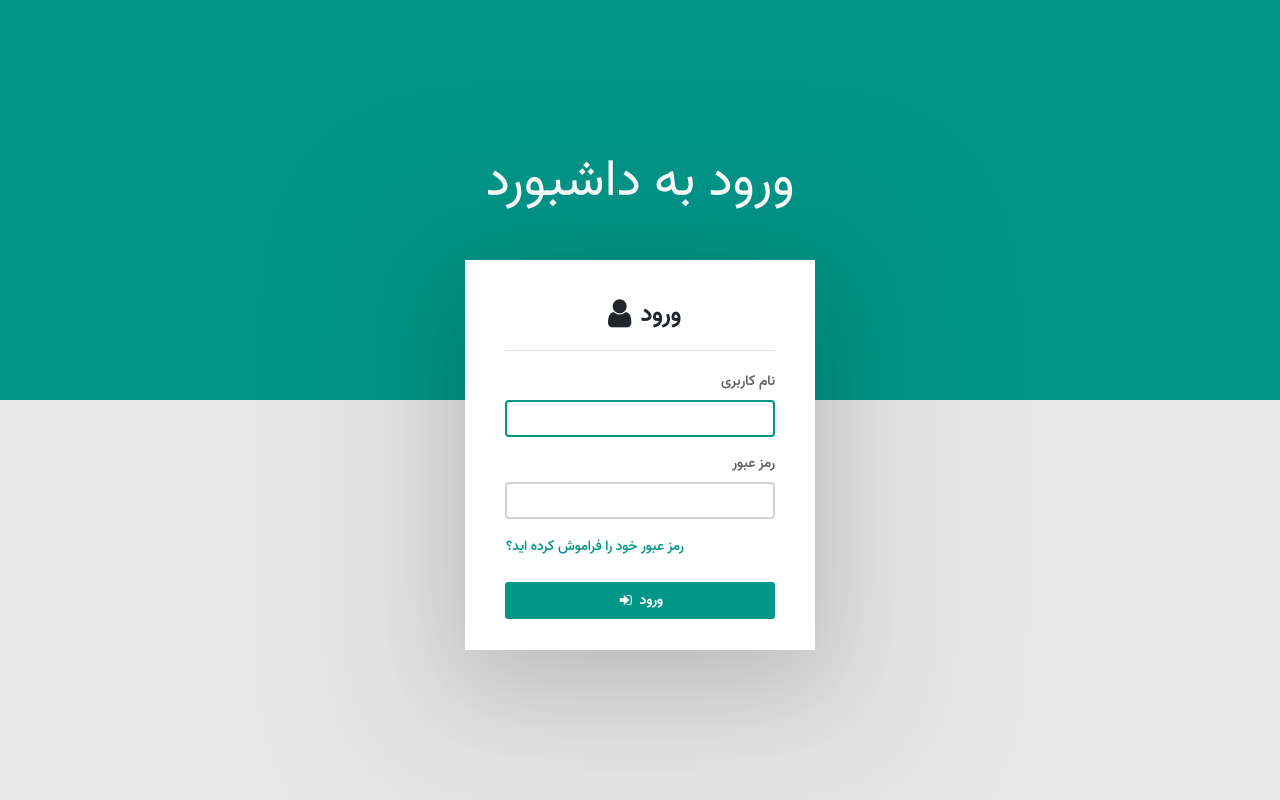
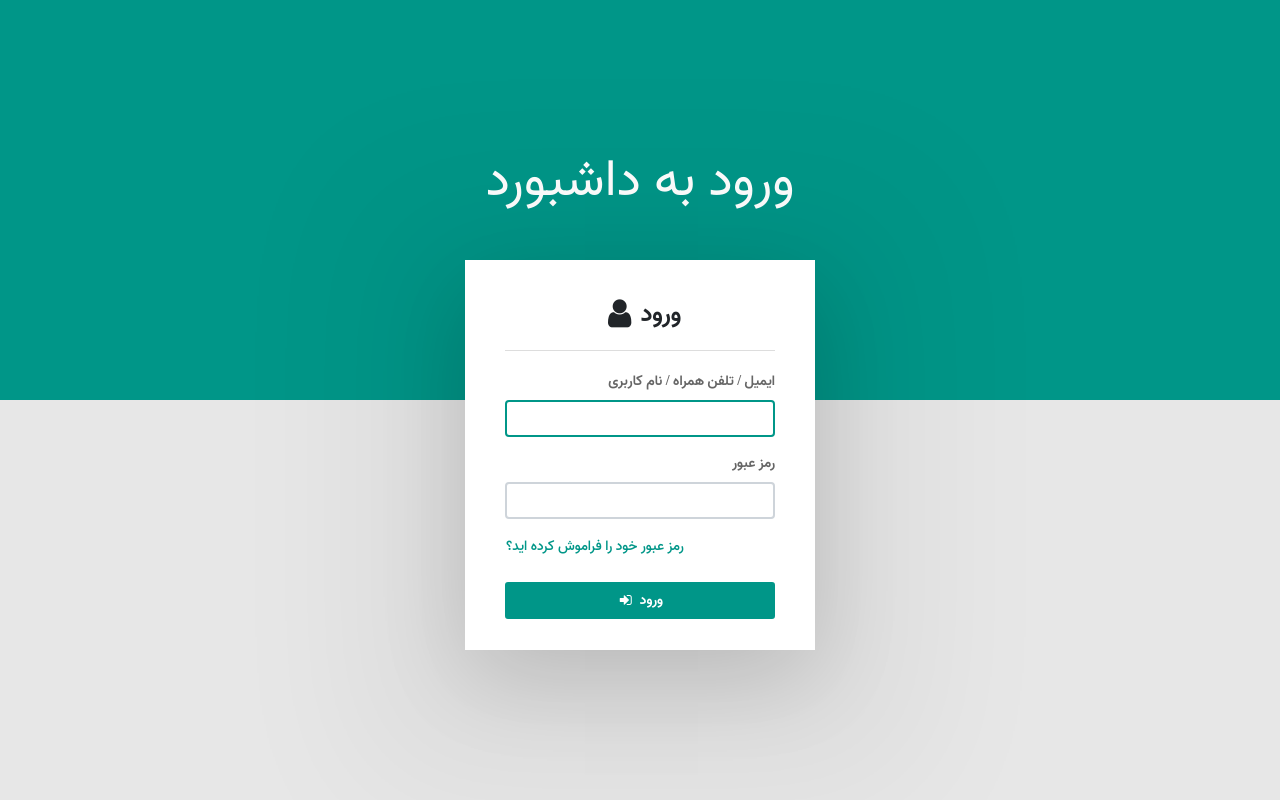
Before and after one commit to mthri/invitation, a Django app: template dashboard/templates/dashboard/login.html in a window 1280 px wide. Run offline with Django 3.2, Linux system fonts and the light colour scheme; the template is opened without the code that fills it, so the values that code supplies are empty; some libraries are stand-ins or nearby versions.

Commit message:
change login title

```diff
--- a/dashboard/templates/dashboard/login.html
+++ b/dashboard/templates/dashboard/login.html
@@ -11,7 +11,7 @@
     <!-- Font-icon css-->
     <link rel="stylesheet" type="text/css"
         href="https://maxcdn.bootstrapcdn.com/font-awesome/4.7.0/css/font-awesome.min.css">
-    <title>ورود</title>
+    <title> دعوت نامه | ورود</title>
 </head>
 
 <body>
@@ -27,7 +27,7 @@
                 {% csrf_token %}
                 <h3 class="login-head"><i class="fa fa-lg fa-fw fa-user"></i>ورود</h3>
                 <div class="form-group">
-                    <label class="control-label float-right">نام کاربری</label>
+                    <label class="control-label float-right">ایمیل / تلفن همراه / نام کاربری</label>
                     <input class="form-control" type="text" name="username" autofocus>
                 </div>
                 <div class="form-group">
```
